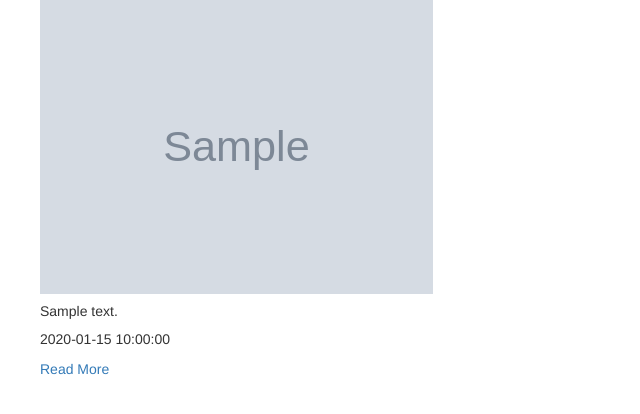
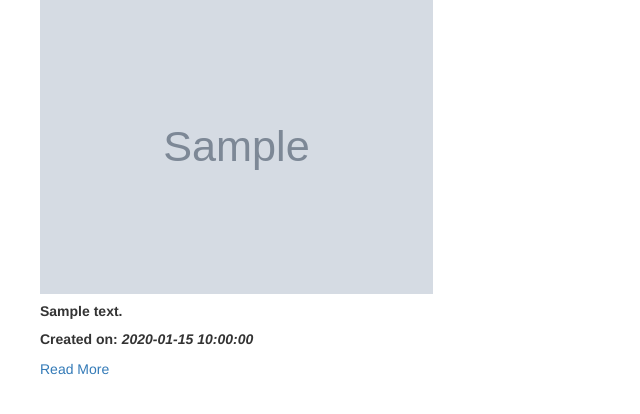
Before and after one commit to TimothyGicharu/Flask-News, a Flask app: template app/templates/articles.html in a window 1280 px wide. Shown: the part 116-530 px from the top of the page, without its empty margins (0-640 px from the left). Run offline with Flask 2, Linux system fonts and the light colour scheme; the template is opened without the code that fills it: most values are stand-ins (such as "Sample title", 1, 10 or a date in 2020); grey boxes marked "Sample" are stand-in pictures; parts of the project's set-up code (start-up, migrations or seed data) failed here and were passed over; some libraries are stand-ins or nearby versions.

Commit message:
Add style to articles

```diff
--- a/app/templates/macros.html
+++ b/app/templates/macros.html
@@ -38,8 +38,8 @@
                 <div class="card">
                     <div class="card-body">
                         <img src="{{ article.urlToImage if article.urlToImage != 'null' else url_for('static', filename='news1.jpg')}}" class="img-fluid img-responsive " alt="Responsive image">
-                        <h5 class="card-title">{{article.description}}</h5>
-                        <p class="card-text">{{article.publishedAt}}</p>
+                        <h5 class="card-title"><b>{{article.description}}</b></h5>
+                        <p class="card-text"><b>Created on: <em>{{article.publishedAt}}</em></b></p>
                         <a href="{{article.url}}">Read More</a>
                     </div>
                 </div>
```
